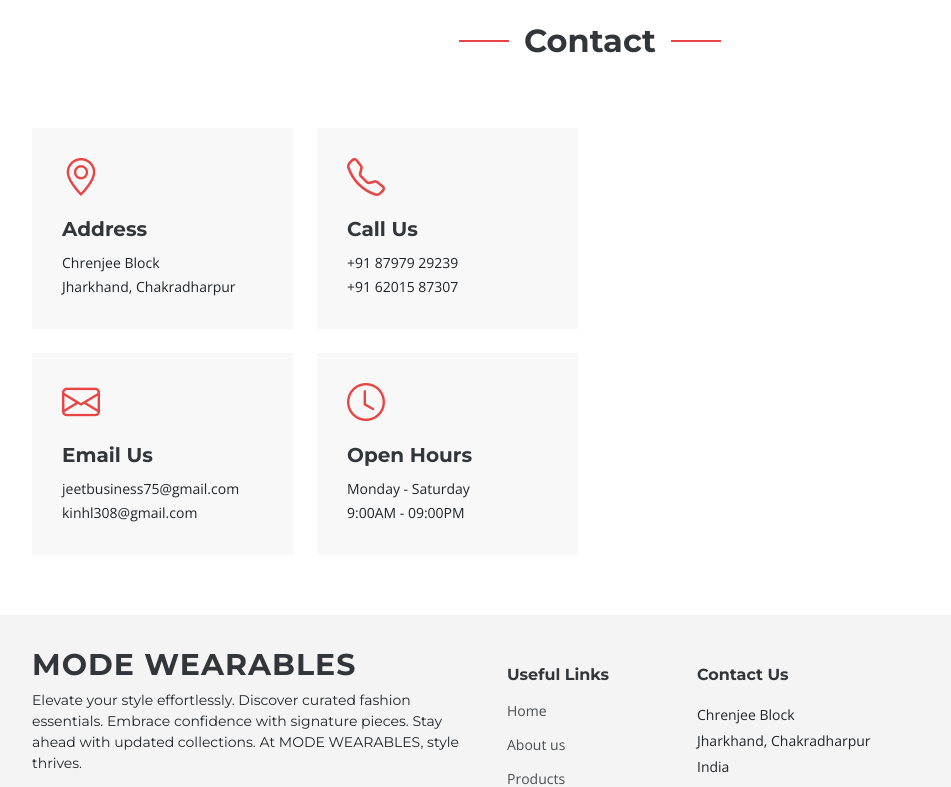
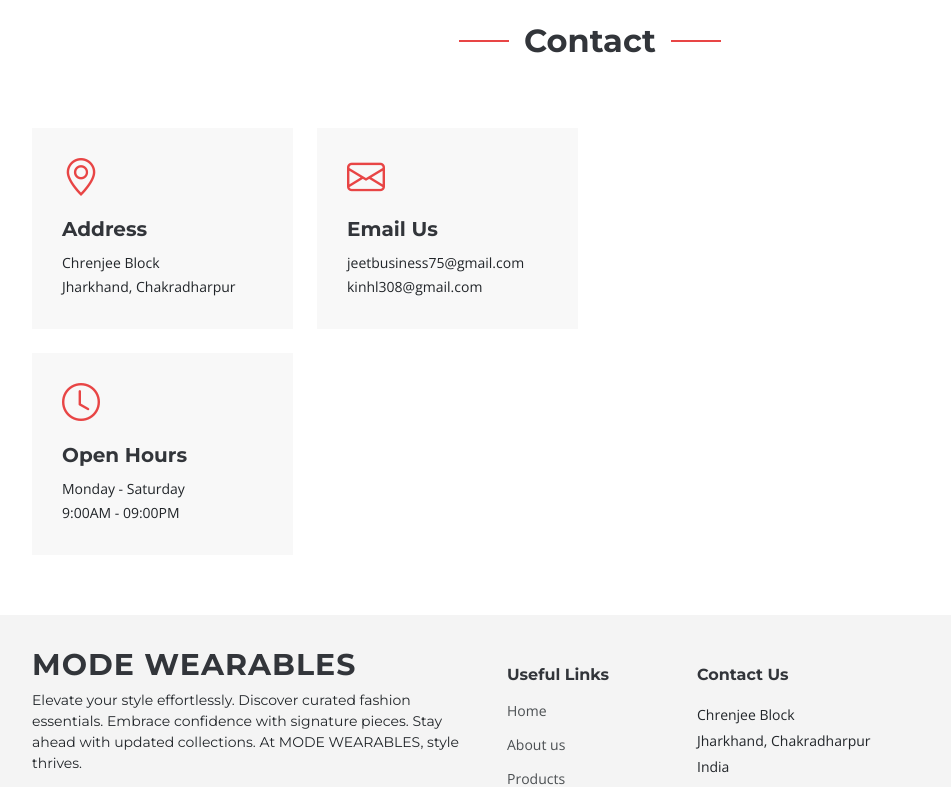
Before and after one commit to MODEWEARABLESOFFICIAL/jharkhand-india, a plain HTML site: page index.html in a window 1280 px wide. Shown: the part 4000-4787 px from the top of the page, without its empty margins (50-1001 px from the left). Drawn offline with nearby package versions, Linux system fonts and the light colour scheme.

Commit message:
index.html

```diff
--- a/index.html
+++ b/index.html
@@ -394,15 +394,6 @@
               </div><!-- End Info Item -->
 
               <div class="col-md-6">
-                <div class="info-item" data-aos="fade" data-aos-delay="300">
-                  <i class="bi bi-telephone"></i>
-                  <h3>Call Us</h3>
-                  <p>+91 87979 29239</p>
-                  <p>+91 62015 87307</p>
-                </div>
-              </div><!-- End Info Item -->
-
-              <div class="col-md-6">
                 <div class="info-item" data-aos="fade" data-aos-delay="400">
                   <i class="bi bi-envelope"></i>
                   <h3>Email Us</h3>
```
